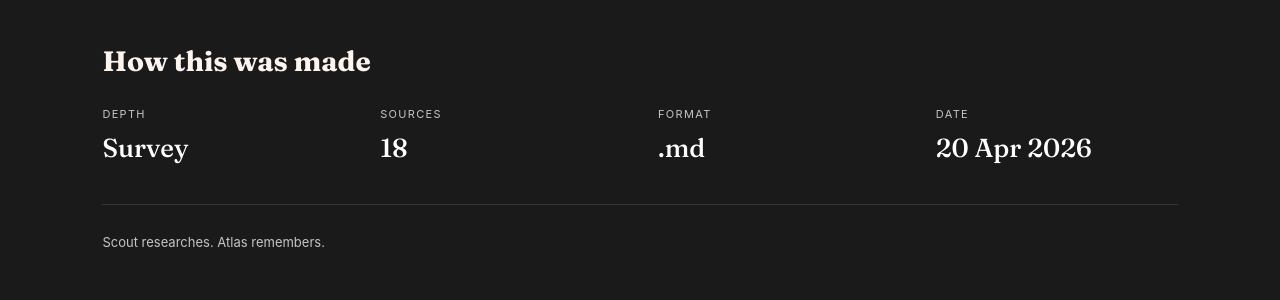
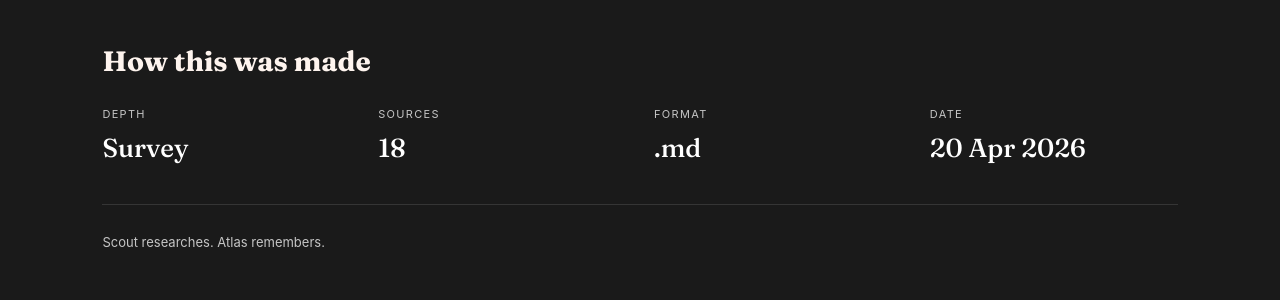
Before and after one commit to Laoujin/Compass, a Jekyll site: the page built from research/2026-04-20-static-site-generators/index.md, in a window 1280 px wide. Shown: the part 1456-1756 px from the top of the page. Built offline with Jekyll 4.4.1, drawn with Linux system fonts in a browser that asks for light colours.

Commit message:
detail: fixes

```diff
--- a/_layouts/research.html
+++ b/_layouts/research.html
@@ -90,10 +90,10 @@
         <h2>Raw .{{ page.format | default: 'md' }} source</h2>
         <div class="raw-actions">
           <button class="raw-btn" id="raw-copy" type="button">📋 Copy</button>
-          {% if site.atlas_repo %}<a class="raw-btn" href="https://github.com/{{ site.atlas_repo }}/blob/main/atlas{{ page.url }}index.{{ page.format | default: 'md' }}">↗ View on GitHub</a>{% endif %}
+          {% if site.atlas_repo %}<a class="raw-btn" href="https://github.com/{{ site.atlas_repo }}/blob/main{{ page.url }}index.{{ page.format | default: 'md' }}" target="_blank" rel="noopener">↗ View on GitHub</a>{% endif %}
         </div>
       </div>
-      <pre class="raw-pre" id="raw-md" data-src="{{ page.url | append: 'index.' | append: page.format | default: 'md' | relative_url }}">Click the Raw tab to load…</pre>
+      <pre class="raw-pre" id="raw-md" data-src="{{ page.url | append: 'index.source.md' | relative_url }}">Click the Raw tab to load…</pre>
     </div>
   </section>
 
--- a/assets/research.css
+++ b/assets/research.css
@@ -428,7 +428,7 @@
   padding: 60px 8vw;
   font-family: -apple-system, BlinkMacSystemFont, sans-serif;
 }
-.provenance-inner { max-width: 1100px; margin: 0 auto; }
+.provenance-inner { max-width: 1280px; margin: 0 auto; }
 .research-provenance h3 {
   font-family: 'Fraunces', Georgia, serif;
   font-size: 28px;
@@ -437,8 +437,8 @@
 }
 .research-provenance .pgrid {
   display: grid;
-  grid-template-columns: repeat(auto-fit, minmax(160px, 1fr));
-  gap: 28px 36px;
+  grid-template-columns: repeat(auto-fit, minmax(140px, 1fr));
+  gap: 24px 28px;
   margin-bottom: 36px;
 }
 .pcell .lbl {
--- a/assets/research.js
+++ b/assets/research.js
@@ -176,9 +176,10 @@
       .catch(err => {
         pre.textContent =
           'Could not load raw source (' + err.message + ').\n\n' +
-          'Note: Jekyll converts index.md → index.html and does not serve the .md file. ' +
-          'To enable inline raw view, configure Jekyll to also keep the .md as a static file, ' +
-          'or use the "View on GitHub" button above.';
+          'The Jekyll plugin _plugins/keep_raw_md.rb is what copies index.md → index.source.md ' +
+          'into the built site. If you\'re seeing this, the build either skipped that plugin ' +
+          '(GitHub Pages auto-build runs in safe mode and ignores custom plugins — build via ' +
+          'Actions instead), or the plugin failed. Use "View on GitHub" above as a fallback.';
       });
   }
 
```
